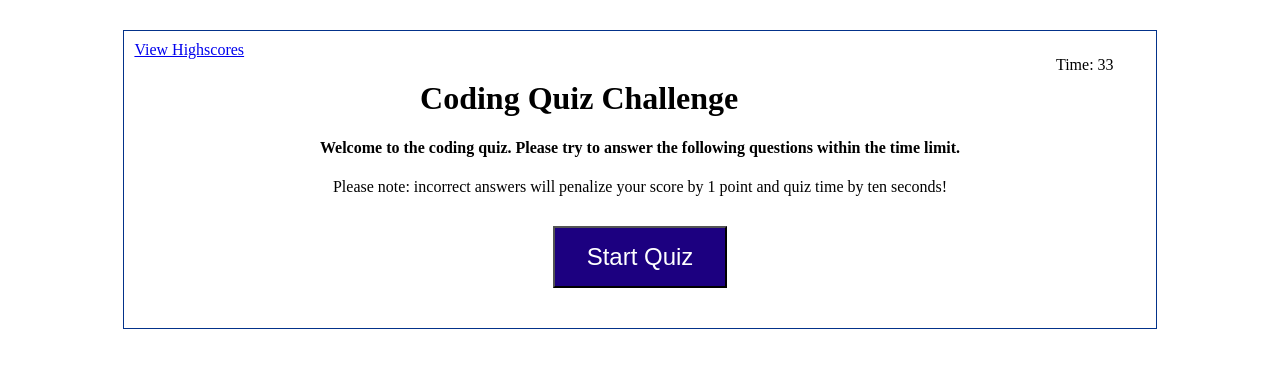
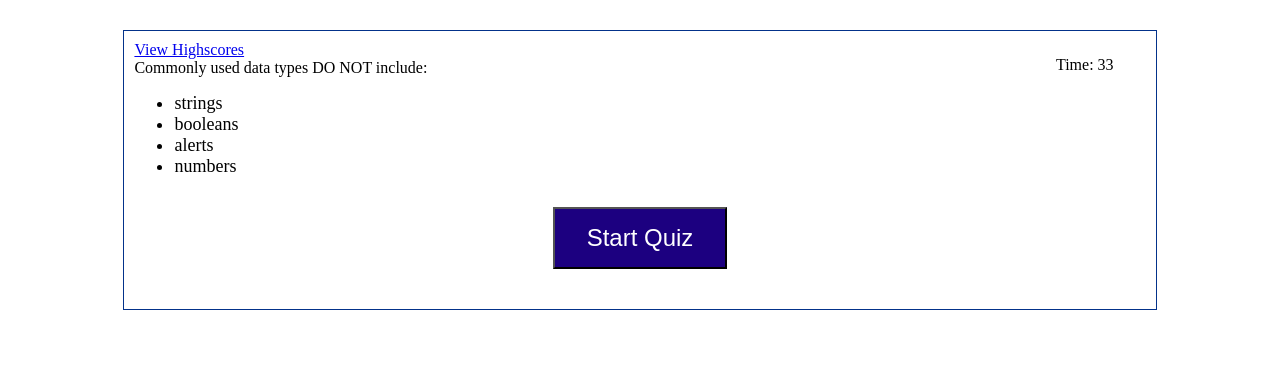
Before and after one commit to amykep/code-quiz, a plain HTML site: page index.html in a window 1280 px wide. Both pictures are taken after a click on the button "Start Quiz". Drawn offline with Linux system fonts and the light colour scheme.

Commit message:
questions-added

```diff
--- a/assets/css/style.css
+++ b/assets/css/style.css
@@ -24,7 +24,7 @@ a:hover{
     float: right;
 }
 .li{
-    font-size: x-large;
+    font-size: large;
 }
 
 .startquiz{
--- a/assets/js/script.js
+++ b/assets/js/script.js
@@ -1,16 +1,51 @@
 // declare variables
-let wrapperEl = document.querySelector("wrapper");
-let timerEl = document.querySelector("#timer");
+var wrapperEl = document.querySelector("wrapper");
+var timerEl = document.querySelector("#timer");
 const codeQuestionsEl = document.querySelector("#quizquestions");
-let qchoicesEl = document.querySelector("#qchoices");
-let startQuizEl = document.querySelector("#startquiz");
+var qchoicesEl = document.querySelector("#qchoices");
+var startQuizEl = document.querySelector("#startquiz");
 
-let secondsLeft = 35;
-let timeInterval = 0;
-let penalty = 10;
+var secondsLeft = 35;
+var timeInterval = 0;
+var penalty = 10;
+var choicesList = document.createElement("ul");
+var questionIndex = 0
+
+
+var questions = [
+    {
+        title: "Commonly used data types DO NOT include:",
+        choices: ["strings", "booleans", "alerts", "numbers"],
+        answer: "alerts"
+    },
+    {
+        title: "The condition in an if / else statement is enclosed within ____.",
+        choices: ["quotes", "curly brackets", "parentheses", "square brackets"],
+        answer: "parentheses"
+    },
+    {
+        title: "Arrays in Javascript can be used to store ____.",
+        choices: ["numbers and strings", "other arrays", "booleans", "all of the above"],
+        answer: "all of the above"
+    },
+    {
+        title: "String values must be enclosed within ____ when being assigned to variables.",
+        choices: ["commas", "curly brackets", "quotes", "parenthesis"],
+        answer: "quotes"
+    },
+    {
+        title: "A very useful tool for used during development and debugging for printing content to the debugger is:",
+        choices: ["Javascript", "terminal / bash", "for loops", "console log"],
+        answer: "console log"
+    }
+];
+
 
 // Triggers timer on button, shows user a display of questions on the screen
 startQuizEl.addEventListener("click", function ()
+{
+    console.log("timer")
+    if (timeInterval === 0)
     {
         timeInterval = setInterval(function ()
         {
@@ -23,77 +58,36 @@ startQuizEl.addEventListener("click", function ()
                 timerEl.textContent = "Time's up!";
             }
         }, 1000);
+    }
+    render(questionIndex);
+    if ((questionIndex + 1) < questions.length)
+    {
+        questionIndex++;
+    }
 
-    // }
-    // render(questionIndex);
-});
+}
+);
 
-let questions = [
+function processQuestion(newChoice)
 {
-        title: 'Commonly used data types DO NOT include:',
-        choices: ['strings', 'booleans', 'alerts', 'numbers'],
-        answer: 'alerts'
-    },
-    {
-        title: 'The condition in an if / else statement is enclosed within ____.',
-        choices: ['quotes', 'curly brackets', 'parentheses', 'square brackets'],
-        answer: 'parenthese'
-    },
-    {
-        title: 'Arrays in JavaScript can be used to store ____.',
-        choices: ['numbers and strings', 'other arrays', 'booleans', 'all of the above'],
-        answer: 'all of the above'
-    },
-    {
-        title: 'String values must be enclosed within ____ when being assigned to variables.',
-        choices: ['commas', 'curly brackets', 'quotes', 'parentheses'],
-        answer: 'quotes'
-    },
-    {
-        title: 'A very useful tool used during development and debugging for printing content to the debugger is',
-        choices: ['JavaScript', 'terminal / bash', 'for loops', 'console.log'],
-        answer: 'console.log'
-    }
-];
-
-
-
-
-
-// append quiz questions
-let questionIndex = function ()
-{
-    for (i = 0; i < questions.length; i++)
-    {
-        let questionTitle = questions[questionIndex].title;
-        let questionChoices = questions[questionIndex].choices;
-
-        // append quiz titles
-        codeQuestionsEl.textContent = questionTitle;
-
-        // append quiz choices
-        questionChoices.forEach(function ()
-        {
-            let choicesList = document.createElement("ul");
-            let listItem = document.createElement("li");
-            listItem.textContent = newItem;
+    var listItem = document.createElement("li");
+    listItem.textContent = newChoice;
     listItem.className = "li";
     codeQuestionsEl.appendChild(choicesList);
     choicesList.appendChild(listItem);
-            listItem.addEventListener("click", (compare));
-        }
-        )
-
-        // compare choices with answer
-        for (let i = o; i < questions.length; i++)
-        {
-            let questionTitleEl = document.createElement("questions.value")
-
-        }
 }
 
-    // create new li for every question choice
-    let choicesLiEl = document.createElement("li");
-    choicesLiEl.className = "li";
-    codeQuestions.appendChild(choicesLiEl);
+// append quiz questionstimer
+function render(param)
+{
+    codeQuestionsEl.innerHTML = "";
+    choicesList.innerHTML = "";
+
+    var questionTitle = questions[param].title;
+    var questionChoices = questions[param].choices;
+    codeQuestionsEl.textContent = questionTitle;
+    // codeQuestionsEl.className = "li";
+
+    // append quiz choices
+    questionChoices.forEach(processQuestion)
 }
--- a/index.html
+++ b/index.html
@@ -13,7 +13,7 @@
     <div class="wrapper" id="wrapper">
         <a href="./highscores.html">View Highscores</a>
         <div class="divTime" id="timer"></div>
-        <div class="codequestions" id="quizquestions">
+        <div class="quizquestions" id="quizquestions">
             <h1>Coding Quiz Challenge</h1>
             <h4>Welcome to the coding quiz. Please try to answer the following questions within the time limit.</h4>
             <p>Please note: incorrect answers will penalize your score by 1 point and quiz time by ten seconds!</p>
```
Lines whose indentation alone changed are shown as unchanged.
